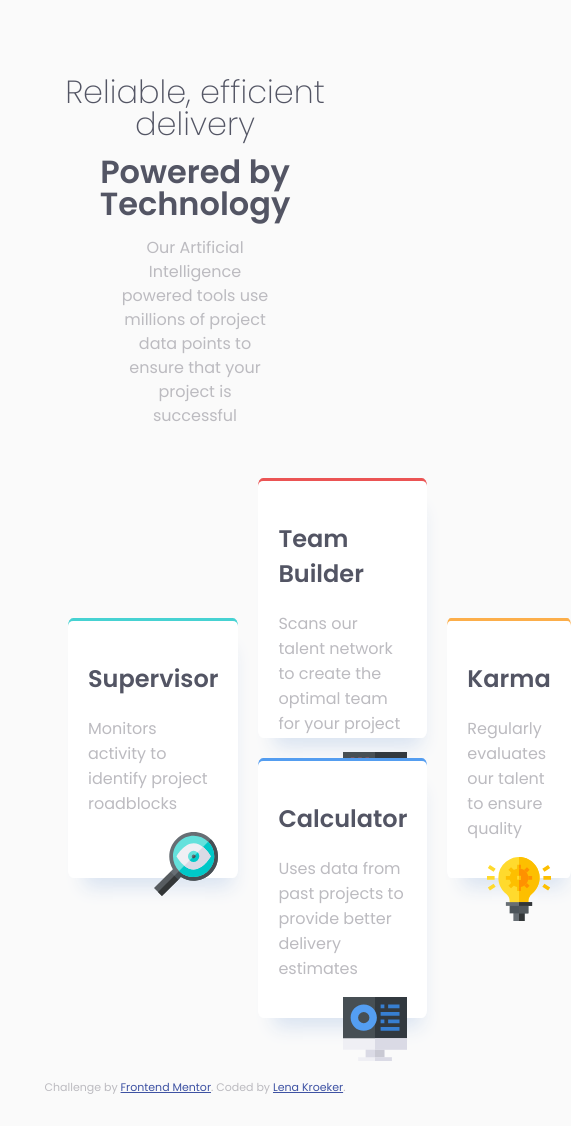
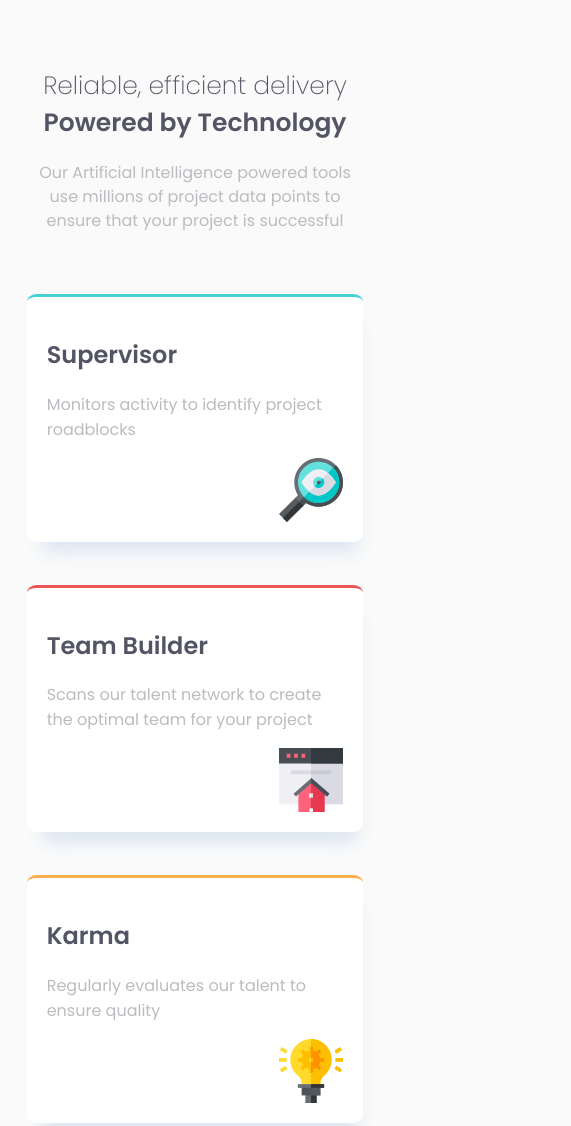
Before and after one commit to lenakroeker/frontend-mentor---project-1, a plain HTML site: page four-card-feature-section-master/four-card-feature-section-master/index.html in a window 390 px wide. Shown: the top 1126 px of the page, 571 px wide, since content can reach past the window. Drawn offline with Linux system fonts and the light colour scheme; files whose address does not match are found by name.

Commit message:
Update index.html
add mobile version

```diff
--- a/four-card-feature-section-master/four-card-feature-section-master/index.html
+++ b/four-card-feature-section-master/four-card-feature-section-master/index.html
@@ -46,6 +46,29 @@
   ".green blue yellow ."
   ". . blue . .";
 	}
+
+@media screen and (max-width: 992px) {
+ #cards{
+
+  display:flex;
+
+   flex-direction:column;
+  }
+
+  h1{
+  font-size:25px;
+
+  }
+
+  #subhead{
+  margin:7% 7% 0% 7% ;
+  }
+
+  .card{
+	margin:3% 5% 3% 5%;
+
+  }
+}
 
 	.card{
 		background-color:#ffffff;
```
